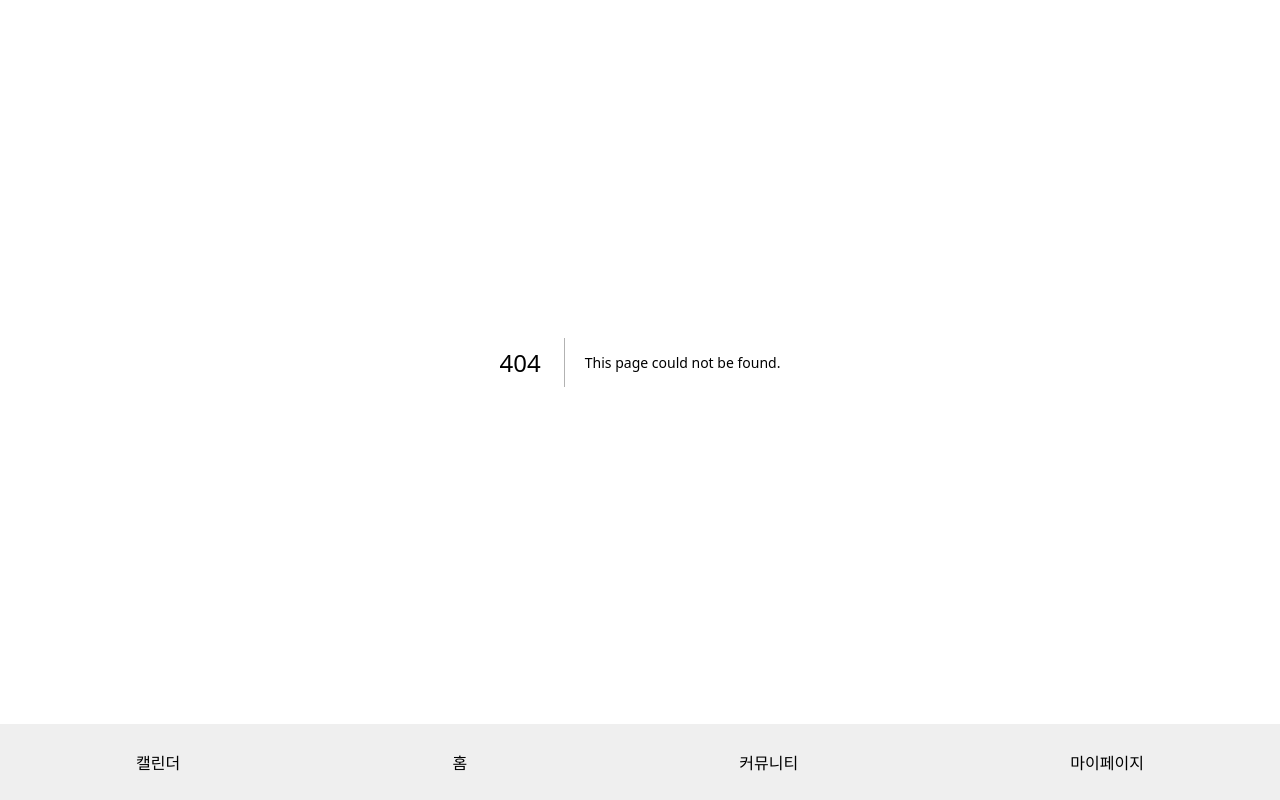
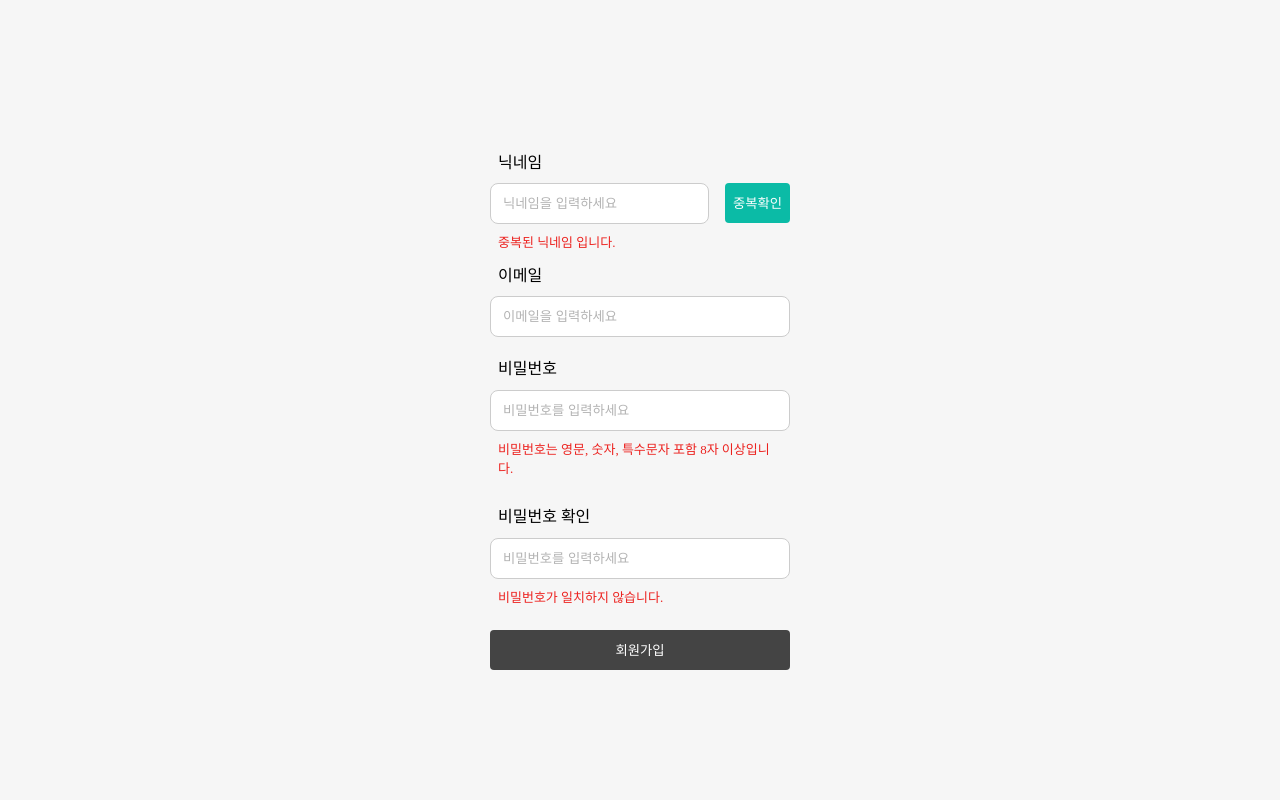
Before and after one commit to HwajinLee3114/BookRead, a Next.js app: page /join in a window 1280 px wide. Before the commit this address had no page. Built offline with nearby package versions, Linux system fonts and the light colour scheme.

Commit message:
회원가입 화면 추가, css 작업

```diff
--- /dev/null
+++ b/src/app/join/JoinForm.tsx
@@ -0,0 +1,113 @@
+"use client"; // 클라이언트 컴포넌트로 설정
+
+import React, { useState } from "react";
+import { validateInput } from "@/utils/comn";
+
+const JoinForm: React.FC = () => {
+  const [nick, setNick] = useState<string>("");
+  const [email, setEmail] = useState<string>("");
+  const [password, setPassword] = useState<string>("");
+  const [emailError, setEmailError] = useState<string>("");
+  //   const [passwordError, setPasswordError] = useState<string>("");
+
+  const handleChange = (e: React.ChangeEvent<HTMLInputElement>) => {
+    const { name, value } = e.target;
+
+    if (name === "nickname") {
+      setNick(value);
+    }
+
+    if (name === "email") {
+      setEmail(value);
+      const { isValid, errorMessage } = validateInput(name, value);
+      setEmailError(isValid ? "" : errorMessage || "");
+    }
+
+    if (name === "password") {
+      setPassword(value);
+      //   const { isValid, errorMessage } = validateInput(name, value);
+      //   setPasswordError(isValid ? "" : errorMessage || '');
+    }
+  };
+
+  const handleLogin = async () => {
+    const loginData = {
+      email,
+      password,
+    };
+
+    console.log("회원가입 시도:", JSON.stringify(loginData));
+    // API 요청을 통해 로그인 처리
+  };
+
+  return (
+    <div className="g_form_container mgt_1r">
+      <label className="g_label" htmlFor="email">
+        닉네임
+      </label>
+      <div className="g_input_wrap">
+        <input
+          type="text"
+          value={nick}
+          name="nickname"
+          onChange={handleChange}
+          placeholder="닉네임을 입력하세요"
+          required
+          className="g_input"
+        />
+        <button className="g_btn check">중복확인</button>
+      </div>
+      <p className="g_invalid">중복된 닉네임 입니다.</p>
+
+      <label className="g_label" htmlFor="email">
+        이메일
+      </label>
+      <input
+        type="email"
+        value={email}
+        name="email"
+        onChange={handleChange}
+        placeholder="이메일을 입력하세요"
+        required
+        className="g_input"
+      />
+      {emailError && (
+        <p className="g_invalid">유효한 이메일 주소를 입력해 주세요.</p>
+      )}
+
+      <label htmlFor="password" className="g_label mgt_1r">
+        비밀번호
+      </label>
+      <input
+        type="password"
+        value={password}
+        name="password"
+        onChange={handleChange}
+        placeholder="비밀번호를 입력하세요"
+        required
+        className="g_input"
+      />
+      <p className="g_invalid">비밀번호는 영문, 숫자, 특수문자 포함 8자 이상입니다.</p>
+
+      <label htmlFor="password" className="g_label mgt_1r">
+        비밀번호 확인
+      </label>
+      <input
+        type="password"
+        value={password}
+        name="password"
+        onChange={handleChange}
+        placeholder="비밀번호를 입력하세요"
+        required
+        className="g_input"
+      />
+      <p className="g_invalid">비밀번호가 일치하지 않습니다.</p>
+
+      <button type="button" onClick={handleLogin} className="g_btn mgt_1r">
+        회원가입
+      </button>
+    </div>
+  );
+};
+
+export default JoinForm;
--- /dev/null
+++ b/src/app/join/page.tsx
@@ -0,0 +1,12 @@
+import React from 'react'
+import JoinForm from './JoinForm';
+
+const JoinPage: React.FC = () => {
+    return (
+        <div className='g_main_content center'>
+            <JoinForm />
+        </div>
+    );
+};
+
+export default JoinPage;
--- a/src/app/layout.tsx
+++ b/src/app/layout.tsx
@@ -11,7 +11,7 @@ import { usePathname } from 'next/navigation'; // 현재 경로 가져오기
 
 const RootLayout: React.FC<{ children: React.ReactNode }> = ({ children }) => {
   const pathname = usePathname();
-  const excludedPaths = ['/login'];
+  const excludedPaths = ['/login', '/join'];
 
   const isExcludedPage = excludedPaths.includes(pathname);
 
--- a/src/app/login/LoginForm.tsx
+++ b/src/app/login/LoginForm.tsx
@@ -68,7 +68,7 @@ const LoginForm: React.FC = () => {
       <button
         type="button"
         onClick={handleLogin}
-        className="g_btn login mgt_1r"
+        className="g_btn mgt_1r"
       >
         로그인
       </button>
--- a/src/app/styles/comn.css
+++ b/src/app/styles/comn.css
@@ -1,4 +1,9 @@
 @charset "UTF-8";
+
+* {
+    --g_input_min_height: 1.8rem;
+    --g_main_color: #0BBBA6;
+}
 
 input::placeholder {
     color: #B3B3B3;
@@ -65,15 +70,24 @@ input::placeholder {
     }
 }
 
+.g_input_wrap {
+    display: inline-flex;
+    align-items: baseline;
+    position: relative;
+    box-sizing: border-box;
+    gap: 1rem;
+}
+
 .g_input {
     padding: 0.75rem;
     margin-top: 0.5rem;
     border: 1px solid #ccc;
     border-radius: 8px;
+    flex: 1;
 }
 
 .g_invalid {
-    margin-top: 0.5rem;
+    margin: .5rem;
     color: #EC221F;
     font-size: small;
 }
@@ -129,10 +143,11 @@ input::placeholder {
     padding: 0.5rem;
     border: none;
     border-radius: 4px;
-    background-color: #a2bdd9;
+    background-color: #444444;
     color: white;
     cursor: pointer;
     transition: background-color 0.3s;
+    min-height: 2.5rem;
 
     &:hover {
         filter: brightness(1.10);
@@ -167,11 +182,6 @@ input::placeholder {
         &.size_page { font-size: 1rem;      padding: 6px 4px;    min-height: initial;  }
     */
 
-    &.login {
-        background-color: #444444;
-        height: 2.5rem;
-    }
-
     &.save {
         background-color: #33e6a4;
     }
@@ -186,6 +196,9 @@ input::placeholder {
     }
     &.close {
         background-color: #c0c0c0;
+    }
+    &.check {
+        background-color: var(--g_main_color);
     }
 
     &[disabled] {
```
